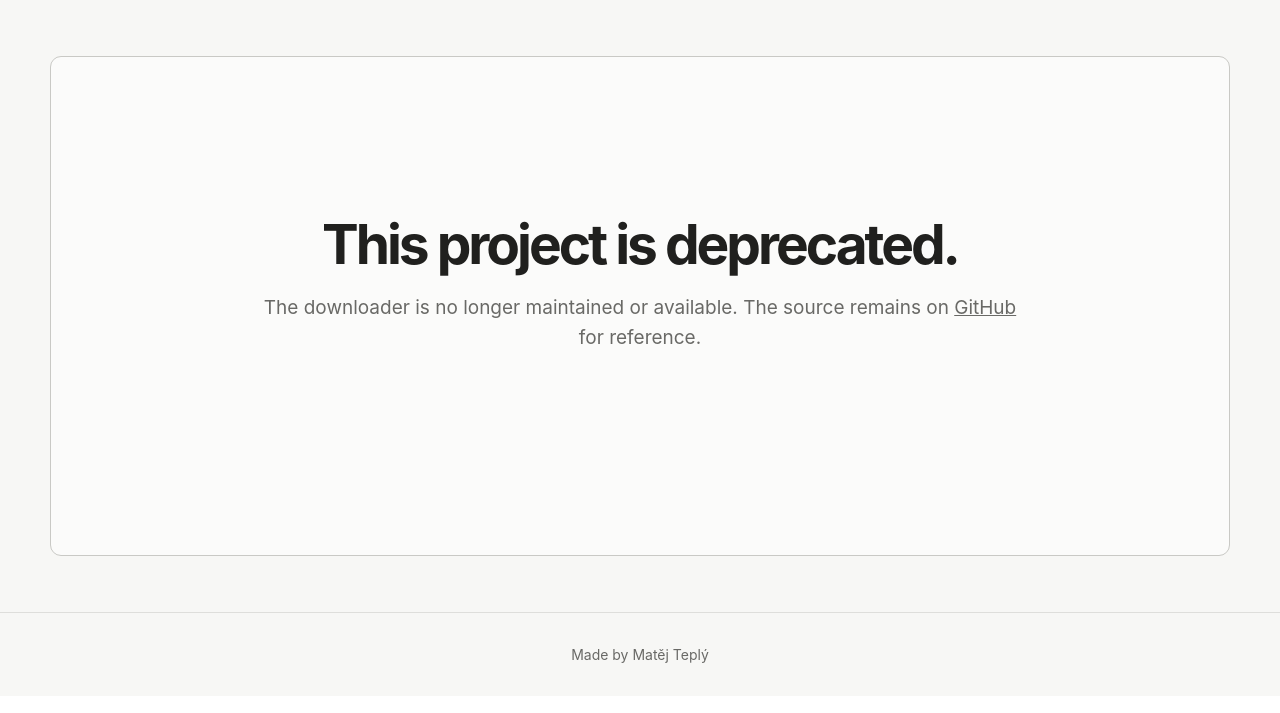
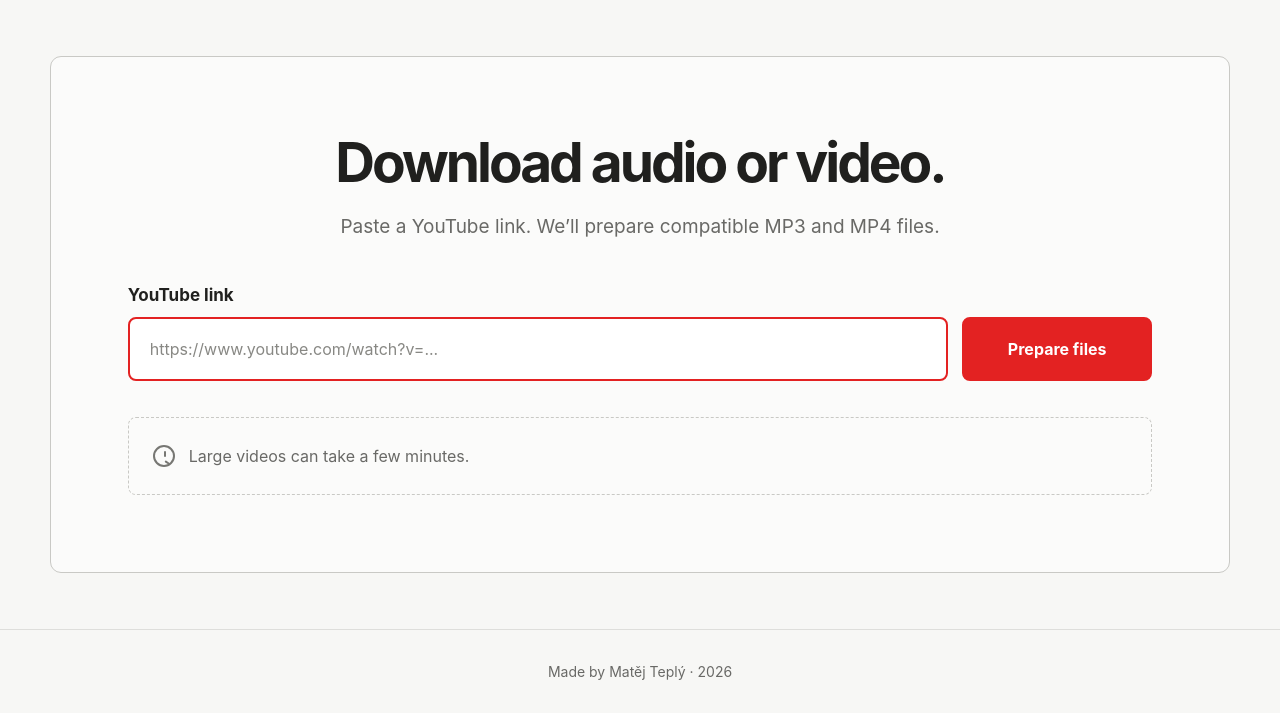
Before and after one commit to Majkey25/youtube_downloader, a Flask app: page / in a window 1280 px wide. Shown: the part 108-821 px from the top of the page. Before the commit the page ends 771 px from the top, so only its background shows below. Run offline with Flask 3, Linux system fonts and the light colour scheme.

Commit message:
fix: restore hosted youtube-dl downloader

```diff
--- a/app.py
+++ b/app.py
@@ -20,8 +20,8 @@ from flask import (
     request,
     send_from_directory,
 )
-from yt_dlp import YoutubeDL
-from yt_dlp.utils import DownloadError
+from youtube_dl import YoutubeDL
+from youtube_dl.utils import DownloadError
 
 from config import (
     ALLOWED_ORIGINS,
@@ -58,6 +58,8 @@ VIDEO_ID_PATTERN = re.compile(r"[A-Za-z0-9_-]{11}")
 GENERATED_FILE_PATTERN = re.compile(r"yt-download-.+-[0-9a-f]{32}\.(?:mp3|mp4)")
 GENERATED_ARTIFACT_PATTERN = re.compile(r"yt-download-.+-[0-9a-f]{32}\..+")
 MAX_DELETE_FILES = 2
+# ponytail: youtube-dl DASH is broken; use format 18 until #33244 closes.
+PROGRESSIVE_MP4_FORMAT = "18"
 # ponytail: one in-process job protects local disk.
 # Add an external queue before adding workers.
 DOWNLOAD_SLOT = BoundedSemaphore(1)
@@ -106,9 +108,6 @@ def extract_title(link: str) -> str:
             "max_filesize": MAX_MEDIA_BYTES,
             "noplaylist": True,
             "retries": MAX_RETRIES,
-            "extractor_args": {
-                "youtube": {"player_client": ["default", "web_embedded"]}
-            },
         }
     ) as client:
         info = client.extract_info(link, download=False)
@@ -145,11 +144,9 @@ def download_media(link: str) -> dict[str, str]:
                 "max_filesize": MAX_MEDIA_BYTES,
                 "noplaylist": True,
                 "retries": MAX_RETRIES,
-                "extractor_args": {
-                    "youtube": {"player_client": ["default", "web_embedded"]}
-                },
                 "outtmpl": str(DOWNLOAD_PATH / f"{title_stem}.%(ext)s"),
-                "format": "bestaudio/best",
+                "format": PROGRESSIVE_MP4_FORMAT,
+                "keepvideo": True,
                 "postprocessors": [
                     {
                         "key": "FFmpegExtractAudio",
@@ -158,36 +155,15 @@ def download_media(link: str) -> dict[str, str]:
                     }
                 ],
             }
-        ) as audio_client:
-            audio_client.download([link])
+        ) as client:
+            client.download([link])
 
         validate_output_file(audio_path)
-
-        with YoutubeDL(
-            {
-                "quiet": True,
-                "max_filesize": MAX_MEDIA_BYTES,
-                "noplaylist": True,
-                "retries": MAX_RETRIES,
-                "extractor_args": {
-                    "youtube": {"player_client": ["default", "web_embedded"]}
-                },
-                "outtmpl": str(DOWNLOAD_PATH / f"{title_stem}.%(ext)s"),
-                "format": "bestvideo[ext=mp4]+bestaudio[ext=m4a]/best[ext=mp4]",
-                "merge_output_format": "mp4",
-            }
-        ) as video_client:
-            video_client.download([link])
         validate_output_file(video_path)
     except Exception:
         for target in DOWNLOAD_PATH.glob(f"{title_stem}.*"):
             target.unlink(missing_ok=True)
         raise
-
-    if not audio_path.exists() or not video_path.exists():
-        for target in DOWNLOAD_PATH.glob(f"{title_stem}.*"):
-            target.unlink(missing_ok=True)
-        raise FileNotFoundError("Expected media files were not created")
 
     return {"mp3_file": audio_name, "mp4_file": video_name}
 
@@ -250,17 +226,16 @@ def resolve_download_path(filename: str) -> Path | None:
 def request_origin_is_allowed() -> bool:
     origin = request.headers.get("Origin")
     if not origin:
-        return True
+        return False
     normalized = origin.rstrip("/")
     return normalized == request.host_url.rstrip("/") or normalized in ALLOWED_ORIGINS
 
 
 def request_client_id() -> str:
-    forwarded_for = request.headers.get("X-Forwarded-For")
-    if forwarded_for:
-        client_ip = forwarded_for.partition(",")[0].strip()
-        if client_ip:
-            return client_ip
+    # ponytail: Render overwrites this header; configure trusted proxies on other hosts.
+    client_ip = request.headers.get("CF-Connecting-IP", "").strip()
+    if client_ip:
+        return client_ip
     return request.remote_addr or "unknown"
 
 
--- a/requirements.txt
+++ b/requirements.txt
@@ -1,3 +1,3 @@
 Flask==3.1.3
 gunicorn==26.0.0
-yt-dlp[default,deno]==2026.7.4
+youtube-dl @ https://github.com/ytdl-org/youtube-dl/archive/956b8c585591b401a543e409accb163eeaaa1193.zip
--- a/templates/index.html
+++ b/templates/index.html
@@ -4,10 +4,12 @@
     <meta charset="UTF-8">
     <meta name="viewport" content="width=device-width, initial-scale=1.0">
     <meta name="theme-color" content="#f7f7f5">
-    <meta name="description" content="This YouTube Downloader project is deprecated.">
-    <title>YouTube Downloader · Deprecated</title>
+    <meta name="description" content="Prepare MP3 and MP4 files from a YouTube link.">
+    <title>YouTube Downloader</title>
     <link rel="stylesheet" href="static/styles.css">
     <link rel="icon" href="static/logo/logo-512x512.png" type="image/png">
+    <script src="static/config.js" defer></script>
+    <script src="static/app.js" defer></script>
 </head>
 <body>
     <header class="site-header">
@@ -22,19 +24,62 @@
     <main class="page">
         <section class="tool" aria-labelledby="page-title">
             <div class="intro">
-                <h1 id="page-title">This project is deprecated.</h1>
+                <h1 id="page-title">Download audio or video.</h1>
                 <p>
-                    The downloader is no longer maintained or available. The source
-                    remains on <a href="https://github.com/Majkey25/youtube_downloader">GitHub</a>
-                    for reference.
+                    Paste a YouTube link. We’ll prepare compatible MP3 and MP4 files.
                 </p>
+            </div>
+
+            <form id="downloadForm" class="form">
+                <label for="youtubeLink">YouTube link</label>
+                <div class="input-row">
+                    <input
+                        type="url"
+                        id="youtubeLink"
+                        name="youtubeLink"
+                        placeholder="https://www.youtube.com/watch?v=..."
+                        autocomplete="off"
+                        inputmode="url"
+                        aria-describedby="feedback"
+                        required
+                    >
+                    <button id="submitButton" type="submit" class="primary">
+                        Prepare files
+                    </button>
+                </div>
+            </form>
+
+            <div id="feedback" class="feedback" aria-live="polite" aria-atomic="true">
+                <p id="hint" class="hint">
+                    <span class="clock" aria-hidden="true"></span>
+                    Large videos can take a few minutes.
+                </p>
+
+                <div id="loadingText" class="status hidden">
+                    <span class="spinner" aria-hidden="true"></span>
+                    <span>Preparing MP3 and MP4 files…</span>
+                </div>
+
+                <div id="error" class="error hidden" role="alert"></div>
+
+                <div id="downloadLink" class="download-area hidden">
+                    <p class="status-title">Files ready.</p>
+                    <div class="download-actions">
+                        <a id="downloadMp3Anchor" class="download-button" href="" download>
+                            Download MP3
+                        </a>
+                        <a id="downloadMp4Anchor" class="download-button" href="" download>
+                            Download MP4
+                        </a>
+                    </div>
+                </div>
             </div>
         </section>
     </main>
 
     <footer class="footer">
         <a href="https://majkey25.github.io/My-website-for-fun/">
-            Made by Matěj Teplý
+            Made by Matěj Teplý · <span id="year"></span>
         </a>
     </footer>
 </body>
```
Also changed, not shown: test_app.py (+16 -2 lines), README.md.
